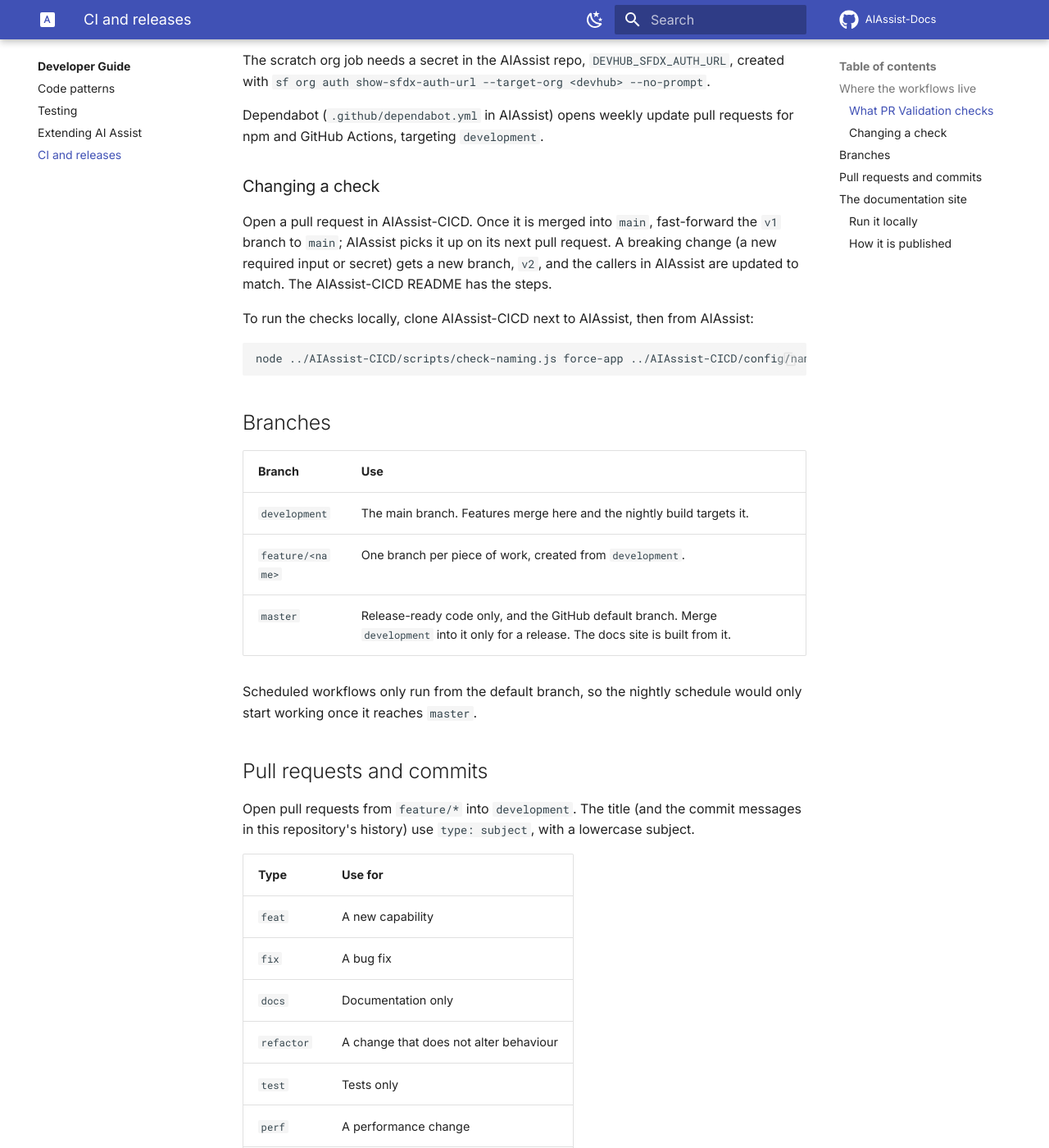
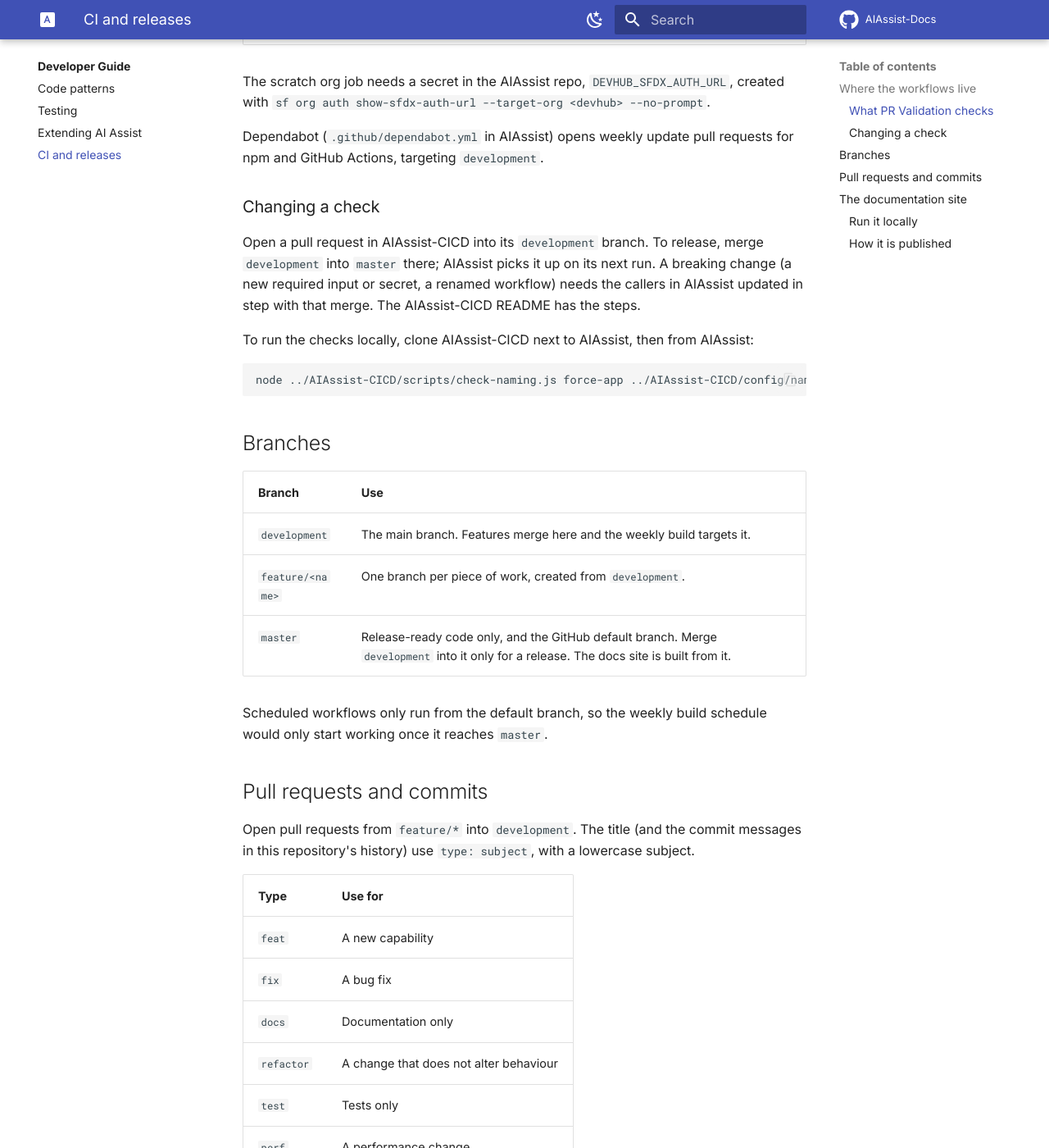
Before and after one commit to cstuart-loomconnect/AIAssist-Docs, an MkDocs documentation site: the page built from documentation/developer-guide/ci.md, in a window 1280 px wide and 1400 px high, scrolled down 1531 px. Shown: the whole window at 82% size. Built offline with MkDocs 1.6.1 and Material for MkDocs 9.7.7, drawn with Linux system fonts in a browser that asks for light colours; comment, search, counter and statistics services are not loaded; some of the changed text lies outside the part shown.

Commit message:
docs: build and edit from master after the branch rename
The deploy workflow only ran on pushes to main, which no longer exists, so page
changes stopped publishing. Also points the "Edit this page" links at master and
updates the CI page for AIAssist-CICD releasing from master instead of v1.

Co-Authored-By: Claude Opus 5.5 <noreply@anthropic.com>
Claude-Session: https://claude.ai/code/session_01DdUbueQ4ggSLfPGXBot5BM

```diff
--- a/documentation/developer-guide/ci.md
+++ b/documentation/developer-guide/ci.md
@@ -4,13 +4,13 @@ This page says what runs on a pull request, where the workflows live, the pull r
 
 ## Where the workflows live
 
-The checks are in their own repository, [AIAssist-CICD](https://github.com/cstuart-loomconnect/AIAssist-CICD), as reusable workflows. AIAssist keeps only small caller workflows in `.github/workflows/` that point at them, pinned to the `v1` release branch (`@v1`), so a change to CI never lands in the package repo by accident.
+The checks are in their own repository, [AIAssist-CICD](https://github.com/cstuart-loomconnect/AIAssist-CICD), as reusable workflows. AIAssist keeps only small caller workflows in `.github/workflows/` that point at them, at AIAssist-CICD's `master` branch (`@master`). `master` there is the released version: anything merged into it is live for AIAssist straight away.
 
 | Caller in AIAssist | Runs (in AIAssist-CICD) | Trigger |
 |---|---|---|
 | `pr-validation.yml` | `pr-validation.yml`, which calls `scratch-org-tests.yml` | Pull request into `development` or `master` |
-| `pr-hygiene.yml` | `pr-hygiene.yml` | Pull request into `development` or `master` (opened, edited, updated) |
-| `nightly.yml` | `nightly.yml`, which calls `scratch-org-tests.yml` | Manual only for now. The schedule is commented out. |
+| `browser-tests.yml` | `scratch-org-tests.yml` with `apex-tests: false` | Pull request with the `e2e` label, or by hand |
+| `weekly-build.yml` | `weekly-build.yml`, which calls `scratch-org-tests.yml` | Manual only for now. The schedule is commented out. |
 
 Each reusable workflow checks out AIAssist at the root and AIAssist-CICD into `.cicd/`, so the scripts and config in AIAssist-CICD run against `force-app`.
 
@@ -32,7 +32,7 @@ Dependabot (`.github/dependabot.yml` in AIAssist) opens weekly update pull reque
 
 ### Changing a check
 
-Open a pull request in AIAssist-CICD. Once it is merged into `main`, fast-forward the `v1` branch to `main`; AIAssist picks it up on its next pull request. A breaking change (a new required input or secret) gets a new branch, `v2`, and the callers in AIAssist are updated to match. The AIAssist-CICD README has the steps.
+Open a pull request in AIAssist-CICD into its `development` branch. To release, merge `development` into `master` there; AIAssist picks it up on its next run. A breaking change (a new required input or secret, a renamed workflow) needs the callers in AIAssist updated in step with that merge. The AIAssist-CICD README has the steps.
 
 To run the checks locally, clone AIAssist-CICD next to AIAssist, then from AIAssist:
 
@@ -44,11 +44,11 @@ node ../AIAssist-CICD/scripts/check-naming.js force-app ../AIAssist-CICD/config/
 
 | Branch | Use |
 |---|---|
-| `development` | The main branch. Features merge here and the nightly build targets it. |
+| `development` | The main branch. Features merge here and the weekly build targets it. |
 | `feature/<name>` | One branch per piece of work, created from `development`. |
 | `master` | Release-ready code only, and the GitHub default branch. Merge `development` into it only for a release. The docs site is built from it. |
 
-Scheduled workflows only run from the default branch, so the nightly schedule would only start working once it reaches `master`.
+Scheduled workflows only run from the default branch, so the weekly build schedule would only start working once it reaches `master`.
 
 ## Pull requests and commits
 
@@ -113,7 +113,7 @@ Use `mkdocs build --strict` to check for broken links: the publish workflow uses
 
 `deploy.yml` in AIAssist-Docs checks out this repo and AIAssist's `master` branch with full history, runs `generate.py`, then `mkdocs build --strict`, and deploys the `site` folder to GitHub Pages. It runs when:
 
-- a page in AIAssist-Docs changes on `main`,
+- a page in AIAssist-Docs changes on `master`,
 - a pull request is merged into AIAssist's `master`, if the docs trigger is set up (below),
 - every morning at 06:00 UTC, as a fallback,
 - or by hand from the Actions tab.
--- a/mkdocs.yml
+++ b/mkdocs.yml
@@ -3,7 +3,7 @@ site_description: Documentation for the AI Assist Salesforce package
 site_url: https://cstuart-loomconnect.github.io/AIAssist-Docs/
 repo_url: https://github.com/cstuart-loomconnect/AIAssist-Docs
 repo_name: AIAssist-Docs
-edit_uri: edit/main/documentation/
+edit_uri: edit/master/documentation/
 docs_dir: documentation
 exclude_docs: |
   _stats.md
```
Also changed, not shown: README.md (+1 -1 lines), 1 other file.
